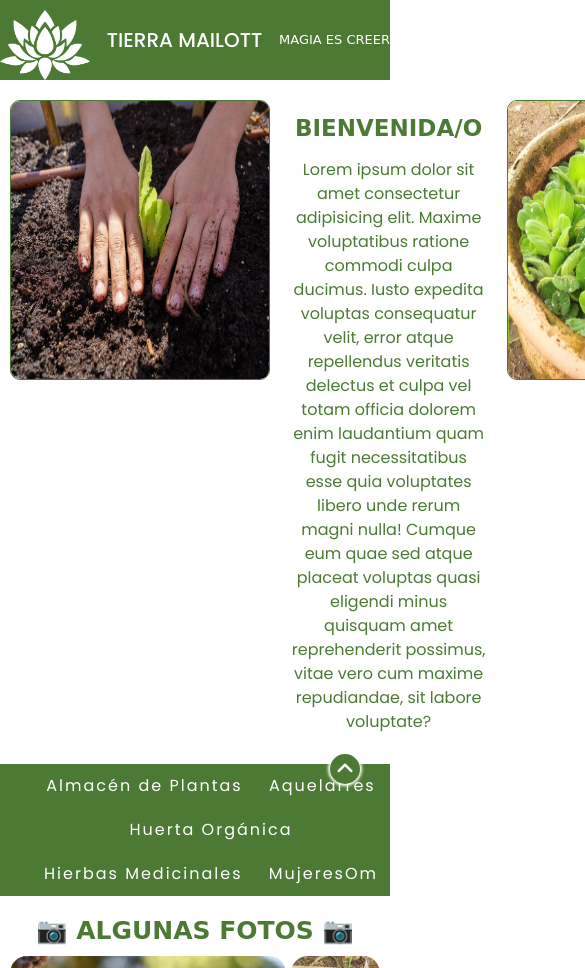
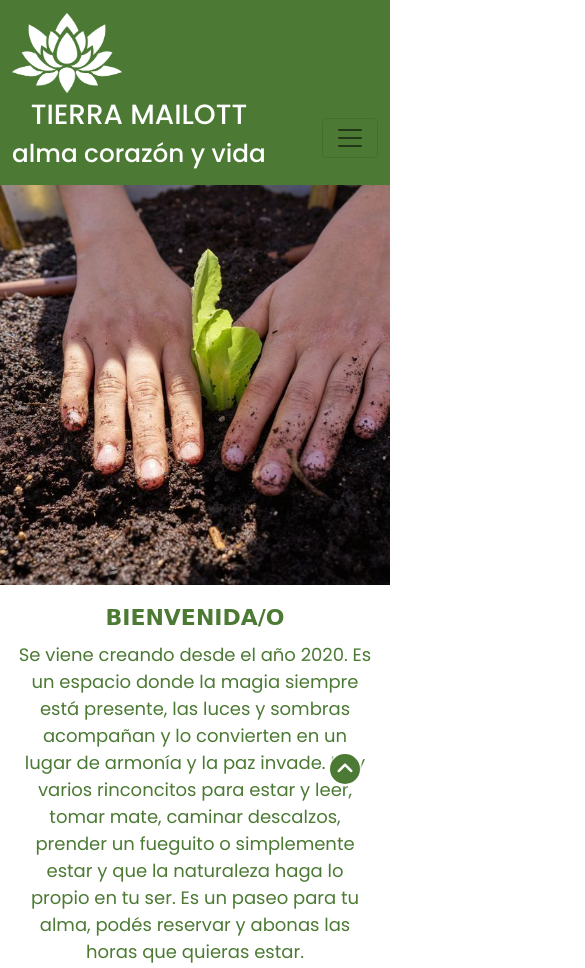
Before and after one commit to joacolopezc/CoderPre2, a plain HTML site: page index.html in a window 390 px wide. Shown: the top 968 px of the page, 585 px wide, since content can reach past the window. Drawn offline with nearby package versions, Linux system fonts and the light colour scheme; a web font is replaced by a local one.

Commit message:
v1.5 home responsive

```diff
--- a/css/style.css
+++ b/css/style.css
@@ -1,31 +1,28 @@
-@import url('https://fonts.googleapis.com/css2?family=Edu+NSW+ACT+Foundation:wght@400..700&display=swap');
-@import url('https://fonts.googleapis.com/css2?family=Edu+NSW+ACT+Foundation:wght@400..700&family=Poppins:ital,wght@0,100;0,200;0,300;0,400;0,500;0,600;0,700;0,800;0,900;1,100;1,200;1,300;1,400;1,500;1,600;1,700;1,800;1,900&display=swap');
-@import url('https://fonts.googleapis.com/css2?family=Raleway:ital,wght@0,100..900;1,100..900&display=swap');
+@import url("https://fonts.googleapis.com/css2?family=Edu+NSW+ACT+Foundation:wght@400..700&display=swap");
+@import url("https://fonts.googleapis.com/css2?family=Edu+NSW+ACT+Foundation:wght@400..700&family=Poppins:ital,wght@0,100;0,200;0,300;0,400;0,500;0,600;0,700;0,800;0,900;1,100;1,200;1,300;1,400;1,500;1,600;1,700;1,800;1,900&display=swap");
+@import url("https://fonts.googleapis.com/css2?family=Raleway:ital,wght@0,100..900;1,100..900&display=swap");
 
-
-*{
+* {
     margin: 0;
     padding: 0;
     box-sizing: border-box;
     font-family: "Poppins", sans-serif;
 }
 
-html{
+html {
     scroll-behavior: smooth;
 }
 
-
-
-
-
 /* HEADER */
 
-header{
+header {
     background-color: #4c7a34;
     text-align: center;
+    margin: 0px;
+    padding: 0px;
 }
 
-header img{
+header img {
     height: 80px;
     width: 110px;
     margin-top: 10px;
@@ -33,24 +30,23 @@ header img{
     padding-bottom: 0px;
 }
 
-.titulo{
+.titulo {
     color: white;
     padding-top: 0px;
     margin-top: 0px;
     margin-bottom: 0px;
 }
 
-.subtitulo{
+.subtitulo {
     color: white;
     font-family: "Edu NSW ACT Foundation", cursive;
-    font-size: 13px;
+    font-size: 15px;
     padding-top: 0px;
-    margin-top: 0px;
+    margin-top: 2px;
     margin-bottom: 15px;
 }
 
-
-nav ul li{
+nav ul li {
     list-style: none;
     display: inline-block;
     margin-bottom: 20px;
@@ -58,7 +54,7 @@ nav ul li{
     letter-spacing: 5px;
 }
 
-.nav{
+.nav {
     color: white;
     font-size: 18px;
     margin-right: 30px;
@@ -66,41 +62,30 @@ nav ul li{
     background-color: #4c7a34;
 }
 
-
-a{
+a {
     color: white;
     text-decoration: none;
 }
 
-
-
 /* HEADER */
-
-
-
-
-
-
 
 /* INDEX y MAIN */
 
-
-.main-index{
+.main-index {
     display: flex;
     margin-bottom: 20px;
     margin-top: 20px;
 }
 
-.borde{
+.borde {
     height: 300px;
     width: 350px;
-    border: 1px solid #4c7a34;
     border-radius: 10px;
     margin-left: 10px;
     margin-right: 10px;
 }
 
-.h2{
+.h2 {
     color: #4c7a34;
     font-size: 25px;
     text-align: center;
@@ -108,52 +93,44 @@ a{
     font-weight: bold;
 }
 
-p.main{
+p.main {
     color: #4c7a34;
     font-size: 19px;
     text-align: center;
     margin: 10px;
 }
 
-.mitad-de-pag{
+.mitad-de-pag {
     width: 100%;
     background-color: #4c7a34;
     letter-spacing: 3px;
     text-align: center;
 }
 
-div ul li.secciones{
+div ul li.secciones {
     display: inline-flex;
     font-size: 20px;
     list-style: none;
     padding: 10px;
 }
 
-div.articulo h2{
+div.articulo h2 {
     font-family: "Edu NSW ACT Foundation", cursive;
     color: #4c7a34;
     font-size: 25px;
     margin: 15px;
 }
 
-
 /* INDEX y MAIN */
-
-
-
-
-
-
-
 
 /* GALERIA GRID */
 
-.galeria{
+.galeria {
     text-align: center;
     margin-top: 20px;
 }
 
-.grid-container{
+.grid-container {
     margin: 10px;
     margin-top: 20px;
     margin-bottom: 20px;
@@ -163,7 +140,7 @@ div.articulo h2{
     gap: 10px;
 }
 
-.grid-item{
+.grid-item {
     background-position: center;
     background-size: cover;
     height: 400px;
@@ -171,37 +148,37 @@ div.articulo h2{
     border-radius: 18px;
 }
 
-.item1{
+.item1 {
     background-image: url(../assets/index3.jpeg);
     grid-column: 1/4;
     grid-row: 1/3;
 }
 
-.item2{
+.item2 {
     background-image: url(../assets/cajoncito.jpeg);
     grid-column: 4/5;
     grid-row: 1/3;
 }
 
-.item3{
+.item3 {
     background-image: url(../assets/plantines.jpg);
     grid-column: 1/3;
     grid-row: 3/3;
 }
 
-.item4{
+.item4 {
     background-image: url(../assets/huerta.jpeg);
     grid-column: 3/5;
     grid-row: 3/3;
 }
 
-.item5{
+.item5 {
     background-image: url(../assets/florblanca.jpeg);
     grid-column: 1/2;
     grid-row: 2/3;
 }
 
-.item6{
+.item6 {
     background-image: url(../assets/background1.jpg);
     grid-column: 2/5;
     grid-row: 2/3;
@@ -209,16 +186,9 @@ div.articulo h2{
 
 /* GALERIA GRID */
 
-
-
-
-
-
-
-
 /* INFORMACION */
 
-.sobrenosotros{
+.sobrenosotros {
     text-align: center;
     padding: 20px;
     margin: 20px;
@@ -228,23 +198,23 @@ div.articulo h2{
     text-decoration: none;
 }
 
-.sobrenosotros h1{
+.sobrenosotros h1 {
     font-family: "Raleway", sans-serif;
     margin-bottom: 15px;
     margin-top: 15px;
 }
 
-.decoration{
+.decoration {
     text-decoration: underline;
 }
 
-.sobrenosotros li{
+.sobrenosotros li {
     margin-bottom: 15px;
     margin-top: 15px;
     list-style-type: none;
 }
 
-.grid-container2{
+.grid-container2 {
     margin: 20px;
     border: 3px solid #4c7a34;
     display: grid;
@@ -258,24 +228,24 @@ div.articulo h2{
     gap: 10px;
 }
 
-.img{
+.img {
     margin: 10px;
     height: auto;
 }
 
-.info-foto{
+.info-foto {
     border-radius: 10%;
     height: 400px;
     width: 100%;
 }
 
-.texto{
+.texto {
     color: #4c7a34;
     text-align: center;
     align-content: center;
 }
 
-.almacen{
+.almacen {
     font-family: "Raleway", sans-serif;
     color: #4c7a34;
     font-size: 25px;
@@ -283,7 +253,7 @@ div.articulo h2{
     font-weight: bold;
 }
 
-.infop{
+.infop {
     margin: 20px;
     font-size: 18px;
     color: #4c7a34;
@@ -291,15 +261,9 @@ div.articulo h2{
 
 /* INFORMACION */
 
-
-
-
-
-
-
 /* CONTACTO */
 
-fieldset{
+fieldset {
     color: #4c7a34;
     font-size: 18px;
     border: solid 3px #4c7a34;
@@ -308,11 +272,11 @@ fieldset{
     padding: 20px;
 }
 
-label{
+label {
     padding: 10px;
 }
 
-.redes{
+.redes {
     display: flex;
     justify-content: center;
     padding: 10px;
@@ -321,30 +285,23 @@ label{
     font-size: 18px;
 }
 
-.redes a{
+.redes a {
     color: #4c7a34;
     font-size: 50px;
     letter-spacing: 10px;
     margin-left: 20px;
     margin-right: 20px;
 }
+
 /* CONTACTO */
-
-
-
-
-
-
 
 /* UBICACION */
 
-.mapa{
-    display: grid;
+.mapa {
     text-align: center;
-    margin: 20px;
 }
 
-h4{
+h4 {
     text-align: center;
     font-size: 25px;
     color: #4c7a34;
@@ -353,32 +310,23 @@ h4{
     font-weight: bold;
 }
 
-.table-responsive-x1{
-    margin: 20px;
+.table-responsive-x1 {
+    text-align: center;
+    margin: 10px;
+    padding: 10px;
 }
 
-.table{
+.table {
     color: #4c7a34;
     font-size: 18px;
     border: solid 2px;
 }
 
-
 /* UBICACION */
-
-
-
-
-
-
-
-
-
-
 
 /* DERECHOS */
 
-.copy{
+.copy {
     font-family: "Raleway", sans-serif;
     color: #4c7a34;
     font-size: 28px;
@@ -387,7 +335,7 @@ h4{
     margin-top: 20px;
 }
 
-p.derechosTexto{
+p.derechosTexto {
     color: #4c7a34;
     font-size: 23px;
     text-align: center;
@@ -397,44 +345,40 @@ p.derechosTexto{
     margin-top: 10px;
 }
 
-p.derechosTexto a{
+p.derechosTexto a {
     color: #4c7a34;
 }
+
 /* DERECHOS */
-
-
-
-
-
 
 /* FOOTER */
 
-footer{
+footer {
     background-color: #4c7a34;
     width: 100%;
     padding: 20px;
 }
 
-.contenidoFooter{
+.contenidoFooter {
     display: flex;
     justify-content: space-between;
     align-items: center;
 }
 
-.contacto{
+.contacto {
     text-align: center;
     font-size: 20px;
 }
 
-.contacto a{
+.contacto a {
     margin: 5px;
 }
 
-a:hover{
-    color: rgb(74, 1, 1);
+a:hover {
+    color: rgb(74, 6, 6);
 }
 
-.derechos{
+.derechos {
     color: white;
     font-size: 18px;
     font-family: Helvetica;
@@ -442,15 +386,17 @@ a:hover{
     margin: 0;
 }
 
-.derechos a{
+.derechos a {
     margin: 10px;
 }
 
 /* FOOTER */
 
 
+
+
 /* BOTON SUBIR */
-.subir{
+.subir {
     height: 30px;
     width: 30px;
     background-color: #4c7a34;
@@ -464,16 +410,7 @@ a:hover{
     border-radius: 70%;
     box-shadow: 0 0 3px 2px white;
 }
-
 /* BOTON SUBIR */
-
-
-
-
-
-
-
-
 
 
 
@@ -481,127 +418,179 @@ a:hover{
 /* MEDIA QUERIES */
 /* MEDIA QUERIES */
 
-
-
-@media (max-width: 1200px){
-
-    .titulo{
+@media (max-width: 1200px) {
+    .titulo {
         font-size: 22px;
     }
 
-    .nav{
+    .nav {
         font-size: 16px;
     }
 
-    .borde{
+    .borde {
         height: 280px;
         width: 260px;
         border-radius: 10px;
     }
 
-    p.main{
+    p.main {
         font-size: 16px;
     }
 
-    .mitad-de-pag{
+    .mitad-de-pag {
         letter-spacing: 2px;
     }
 
-    div ul li.secciones{
+    div ul li.secciones {
         display: inline-flex;
         font-size: 16px;
     }
 
-    div.articulo h2{
+    div.articulo h2 {
         font-size: 23px;
     }
 
-    footer{
+    footer {
         width: 100%;
         padding: 10px;
     }
 
-    .contacto{
+    .contacto {
         font-size: 16px;
     }
 
-    .derechos{
+    .derechos {
         font-size: 16px;
     }
 
-    .grid-container{
+    .grid-container {
         margin: 10px;
         gap: 5px;
     }
 
-    .grid-item{
+    .grid-item {
         height: 300px;
         width: 100%;
         border-radius: 17px;
     }
 
-    .grid-container2{
+    .grid-container2 {
         padding: 15px;
         margin: 20px;
         gap: 10px;
     }
 
-    .texto{
+    .texto {
         height: 300px;
     }
 
-    .img{
+    .img {
         height: auto;
     }
 
-    .info-foto{
+    .info-foto {
         border-radius: 8%;
         height: 300px;
     }
 
-    .almacen{
+    .almacen {
         margin: 1px;
         font-size: 19px;
     }
 
-    .infop{
+    .infop {
         margin: 10px;
         font-size: 16px;
     }
+}
 
+@media (min-width: 918px){
+    .main-indexj{
+        display: none;
+    }
+}
+
+@media (max-width: 918px){
+
+    .main-index{
+        display: none;
     }
 
 
-
-@media (max-width: 992px){
-
-    header{
-        display: flex;
-        flex-direction: row;
-        justify-content: space-between;
-        align-items: center;
+    .jumbotron-foto{
+        background-image: url(../assets/huerto-urbano.jpg);
+        background-position: center;
+        background-size: cover;
+        height: 400px;
     }
 
-    header img{
-        height: 70px;
-        width: 90px;
+    .jumbotron-foto2{
+        background-image: url(../assets/index2.jpeg);
+        background-position: center;
+        background-size: cover;
+        height: 400px;
     }
 
-    .titulo{
-        font-size: 20px;
-        margin: 0px;
-        padding: 0px;
+    .articuloj{
+        color: #4c7a34;
+        align-content: center;
+        text-align: center;
+        height: 400px;
     }
 
-    .subtitulo{
-        font-size: 13px;
-        padding: 0px;
-        margin: 0px;
+    .h2j{
+        margin: 10px;
+        font-size: 22px;
+        font-family: "Edu NSW ACT Foundation", cursive;
+        font-weight: bold;
+    }
+
+    p.mainj {
+        margin: 10px;
+        font-size: 18px;
+    }
 }
 
 
-    nav{
+@media (min-width: 780px){
+    .navbar{
         display: none;
     }
+}
 
+@media (max-width: 780px){
+    .nav-pc{
+        display: none;
     }
+}
+
+
+@media (max-width: 780px){
+    .navbar {
+        background-color: #4c7a34;
+    }
+
+
+    .container-fluid {
+        justify-content: space-evenly;
+    }
+
+    .container-fluid img {
+        height: 80px;
+        width: 110px;
+    }
+
+    .titulo {
+        margin-left: 0px;
+        text-align: center;
+        color: white;
+    }
+
+    button {
+        color: white !important;
+    }
+
+    a {
+        color: white !important;
+    }
+}
--- a/index.html
+++ b/index.html
@@ -4,7 +4,8 @@
 <head>
   <meta charset="UTF-8" />
   <meta name="viewport" content="width=device-width, initial-scale=1.0" />
-  <link href="https://cdn.jsdelivr.net/npm/bootstrap@5.1.3/dist/css/bootstrap.min.css" rel="stylesheet" integrity="sha384-1BmE4kWBq78iYhFldvKuhfTAU6auU8tT94WrHftjDbrCEXSU1oBoqyl2QvZ6jIW3" crossorigin="anonymous">
+  <link href="https://cdn.jsdelivr.net/npm/bootstrap@5.1.3/dist/css/bootstrap.min.css" rel="stylesheet"
+    integrity="sha384-1BmE4kWBq78iYhFldvKuhfTAU6auU8tT94WrHftjDbrCEXSU1oBoqyl2QvZ6jIW3" crossorigin="anonymous">
   <link rel="stylesheet" href="https://cdnjs.cloudflare.com/ajax/libs/font-awesome/6.5.2/css/all.min.css"
     integrity="sha512-SnH5WK+bZxgPHs44uWIX+LLJAJ9/2PkPKZ5QiAj6Ta86w+fsb2TkcmfRyVX3pBnMFcV7oQPJkl9QevSCWr3W6A=="
     crossorigin="anonymous" referrerpolicy="no-referrer" />
@@ -15,9 +16,10 @@
 
 <body>
   <header>
+    <div class="nav-pc">
       <img src="./assets/faviconloto2.png" alt="logo" />
     <h1 class="titulo">TIERRA MAILOTT</h1>
-    <h2 class="subtitulo">MAGIA ES CREER</h2>
+    <h2 class="subtitulo">ALMA CORAZON Y VIDA</h2>
     <nav>
       <ul>
         <li><a href="./index.html" class="nav">INICIO</a></li>
@@ -26,25 +28,89 @@
         <li><a href="./pages/contacto.html" class="nav">CONTACTO</a></li>
       </ul>
     </nav>
+    </div>
   </header>
+
+
+
+
+  <!-- NAV MOBILE -->
+
+  <nav class="navbar navbar-expand-lg navbar-light navbar-mobile">
+    <div class="container-fluid">
+      <a class="navbar-brand titulo-navbar" href="./index.html"><img src="./assets/faviconloto2.png" alt="logo"/></a>
+      <div class="titulo">
+        <h1>TIERRA MAILOTT</h1>
+        <h2>alma corazón y vida</h2>
+      </div>
+      <button class="navbar-toggler" type="button" data-bs-toggle="collapse" data-bs-target="#navbarNav" aria-controls="navbarNav" aria-expanded="false" aria-label="Toggle navigation">
+        <span class="navbar-toggler-icon"></span>
+      </button>
+      <div class="collapse navbar-collapse" id="navbarNav">
+        <ul class="navbar-nav">
+          <li class="nav-item">
+            <a class="nav-link" aria-current="page" href="#">INICIO</a>
+          </li>
+          <li class="nav-item">
+            <a class="nav-link nav-a" href="./pages/informacion.html">INFORMACIÓN</a>
+          </li>
+          <li class="nav-item">
+            <a class="nav-link nav-a" href="./pages/ubicacion.html">UBICACIÓN</a>
+          </li>
+          <li class="nav-item">
+            <a class="nav-link nav-a" href="./pages/contacto.html">CONTACTO</a>
+          </li>
+        </ul>
+      </div>
+    </div>
+  </nav>
+
+  <!-- NAV MOBILE -->
+
+
+
 
   <main class="main-index">
     <img src="./assets/huerto-urbano.jpg" alt="index1" class="borde" />
     <div class="articulo">
       <h2 class="h2">BIENVENIDA/O</h2>
       <p class="main">
-        Lorem ipsum dolor sit amet consectetur adipisicing elit. Maxime
-        voluptatibus ratione commodi culpa ducimus. Iusto expedita voluptas
-        consequatur velit, error atque repellendus veritatis delectus et culpa
-        vel totam officia dolorem enim laudantium quam fugit necessitatibus
-        esse quia voluptates libero unde rerum magni nulla! Cumque eum quae
-        sed atque placeat voluptas quasi eligendi minus quisquam amet
-        reprehenderit possimus, vitae vero cum maxime repudiandae, sit labore
-        voluptate?
+        Se viene creando desde el año 2020. Es un espacio donde la magia siempre está presente,
+        las luces y sombras acompañan y lo convierten en un lugar de armonía y la paz invade.
+        Hay varios rinconcitos para estar y leer, tomar mate, caminar descalzos, prender un fueguito o simplemente estar
+        y que la naturaleza haga lo propio en tu ser.
+        Es un paseo para tu alma, podés reservar y abonas las horas que quieras estar.
       </p>
     </div>
-    <img src="./assets/index2.jpeg" alt="index2" class="borde" />
+    <img src="./assets/index2.jpeg" alt="index2" class="borde"/>
   </main>
+
+
+  <!-- JUMBOTRON -->
+
+
+  <div class="main-indexj">
+    <div class="p-5 jumbotron-foto"></div>
+    <div class="p-2 jumbotron articuloj">
+      <h2 class="h2j">BIENVENIDA/O</h2>
+      <p class="mainj">
+        Se viene creando desde el año 2020. Es un espacio donde la magia siempre está presente,
+        las luces y sombras acompañan y lo convierten en un lugar de armonía y la paz invade.
+        Hay varios rinconcitos para estar y leer, tomar mate, caminar descalzos, prender un fueguito o simplemente estar
+        y que la naturaleza haga lo propio en tu ser.
+        Es un paseo para tu alma, podés reservar y abonas las horas que quieras estar.
+      </p>
+    </div>
+    <div class="p-5 jumbotron-foto2"></div>
+  </div>
+
+
+  <!-- JUMBOTRON -->
+
+
+
+
+
 
   <div class="mitad-de-pag">
     <ul>
@@ -95,7 +161,8 @@
       </div>
       <div class="derechos">
         <p>
-                © 2024 By<a href="https://www.instagram.com/joacolopezc/">@joacolopezc</a>| <a href="./pages/derechos.html">Derechos Reservados</a>
+          © 2024 By<a href="https://www.instagram.com/joacolopezc/">@joacolopezc</a>| <a
+            href="./pages/derechos.html">Derechos Reservados</a>
         </p>
       </div>
     </div>
@@ -105,7 +172,10 @@
     <i class="fa-solid fa-angle-up"></i>
   </a>
 
-  <script src="https://cdn.jsdelivr.net/npm/bootstrap@5.1.3/dist/js/bootstrap.bundle.min.js" integrity="sha384-ka7Sk0Gln4gmtz2MlQnikT1wXgYsOg+OMhuP+IlRH9sENBO0LRn5q+8nbTov4+1p" crossorigin="anonymous"></script>
+  <script src="https://cdn.jsdelivr.net/npm/bootstrap@5.1.3/dist/js/bootstrap.bundle.min.js"
+    integrity="sha384-ka7Sk0Gln4gmtz2MlQnikT1wXgYsOg+OMhuP+IlRH9sENBO0LRn5q+8nbTov4+1p" crossorigin="anonymous">
+  </script>
 
 </body>
+
 </html>
```
Also changed, not shown: pages/informacion.html (+5 -20 lines), pages/ubicacion.html (+11 -30 lines). Lines whose indentation alone changed are shown as unchanged.
